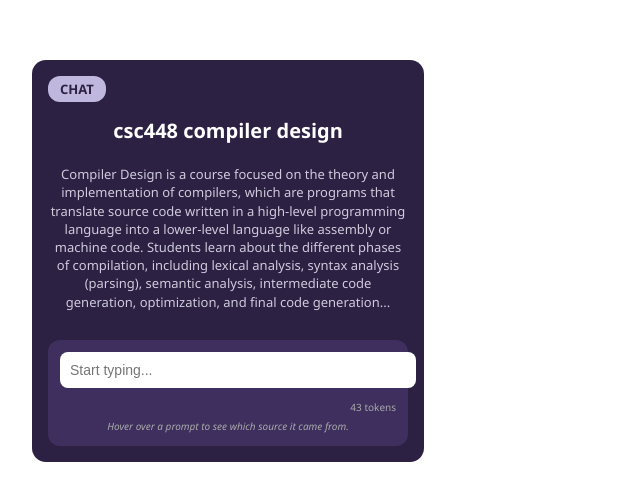
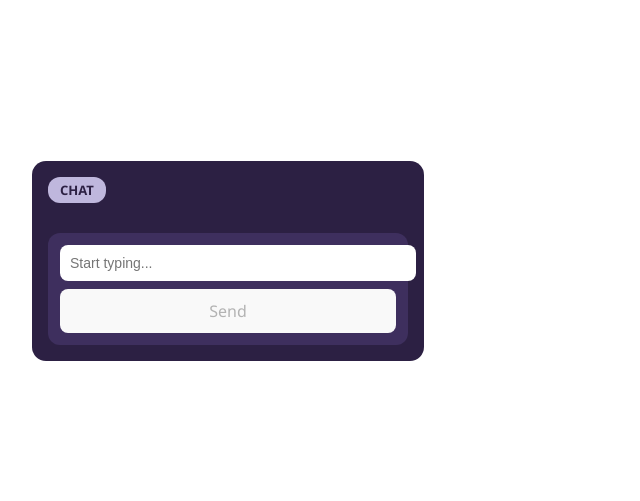
Before and after one commit to YFAR02/T28, a React (Vite) app in the folder frontend/: page /chat-window in a window 1280 px wide. Shown: the part 139-640 px from the top of the page, without its empty margins (0-640 px from the left). Built offline with nearby package versions, Linux system fonts and the light colour scheme.

Commit message:
chat working

```diff
--- a/frontend/src/components/chatWindow/chatWindow.tsx
+++ b/frontend/src/components/chatWindow/chatWindow.tsx
@@ -1,31 +1,86 @@
-import React from 'react';
+import React, { useState } from 'react';
 import './chatWindow.css';
 
 const ChatWindow: React.FC = () => {
+  const [messages, setMessages] = useState<{ sender: 'user' | 'ai', text: string }[]>([]);
+  const [input, setInput] = useState('');
+  const [loading, setLoading] = useState(false);
+  const [error, setError] = useState('');
+
+  const handleSend = async () => {
+    if (!input.trim()) return;
+    setMessages([...messages, { sender: 'user', text: input }]);
+    setLoading(true);
+    setError('');
+    try {
+      const token = localStorage.getItem('access_token');
+      const payload = { content: input }; // Always send a valid JSON object
+      console.log("DEBUG: Sending payload to backend:", payload); // Add this line
+      const response = await fetch('http://localhost:8000/core/chat/', {
+        method: 'POST',
+        headers: {
+          'Content-Type': 'application/json',
+          'Authorization': token ? `Bearer ${token}` : '',
+        },
+        body: JSON.stringify(payload), // Ensure this is a stringified JSON
+      });
+      const data = await response.json();
+      console.log("DEBUG: Received response from backend:", data); // Log the backend response
+      let aiText = '';
+      if (typeof data === 'string') {
+        aiText = data;
+      } else if (data && typeof data.response === 'string') {
+        aiText = data.response;
+      } else if (data && typeof data.summary === 'string') {
+        aiText = data.summary;
+      } else {
+        aiText = JSON.stringify(data);
+      }
+      if (response.ok) {
+        setMessages(msgs => [...msgs, { sender: 'ai', text: aiText }]);
+      } else {
+        setError(data.error || 'Error from server');
+      }
+    } catch (err) {
+      setError('Network error');
+    }
+    setInput('');
+    setLoading(false);
+  };
+
+  const handleInputKeyDown = (e: React.KeyboardEvent<HTMLInputElement>) => {
+    if (e.key === 'Enter' && !loading) {
+      handleSend();
+    }
+  };
+
   return (
     <div className="chat-container">
       <div className="chat-header">
         <span className="chat-tab">CHAT</span>
       </div>
-
-      <div className="chat-title-section">
-        <h2 className="chat-title">csc448 Compiler Design</h2>
-        <p className="chat-description">
-          Compiler Design is a course focused on the theory and implementation of compilers,
-          which are programs that translate source code written in a high-level programming
-          language into a lower-level language like assembly or machine code. Students learn
-          about the different phases of compilation, including lexical analysis, syntax analysis
-          (parsing), semantic analysis, intermediate code generation, optimization, and final
-          code generation...
-        </p>
+      <div className="chat-messages">
+        {messages.map((msg, idx) => (
+          <div key={idx} className={`chat-message ${msg.sender}`}>
+            {msg.text}
+          </div>
+        ))}
+        {loading && <div className="chat-message ai">Thinking...</div>}
       </div>
-
       <div className="chat-input-section">
-        <input type="text" className="chat-input" placeholder="Start typing..." />
-        <div className="chat-footer">
-          <span className="token-count">43 tokens</span>
-          <span className="source-label">Hover over a prompt to see which source it came from.</span>
-        </div>
+        <input
+          type="text"
+          className="chat-input"
+          placeholder="Start typing..."
+          value={input}
+          onChange={e => setInput(e.target.value)}
+          onKeyDown={handleInputKeyDown}
+          disabled={loading}
+        />
+        <button className="chat-send-btn" onClick={handleSend} disabled={loading || !input.trim()}>
+          Send
+        </button>
+        {error && <div className="chat-error">{error}</div>}
       </div>
     </div>
   );
```
Also changed, not shown: 2 other files (tests, documents, lock files or other folders).
